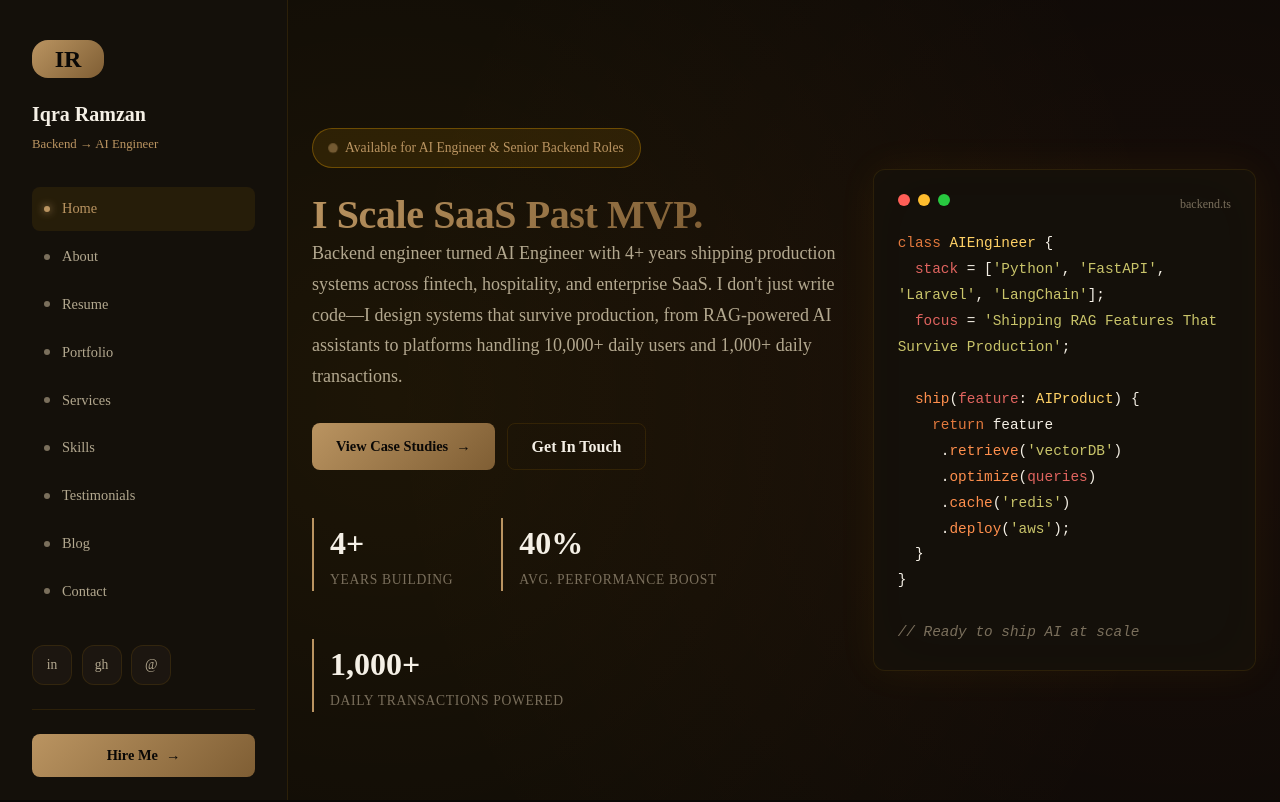
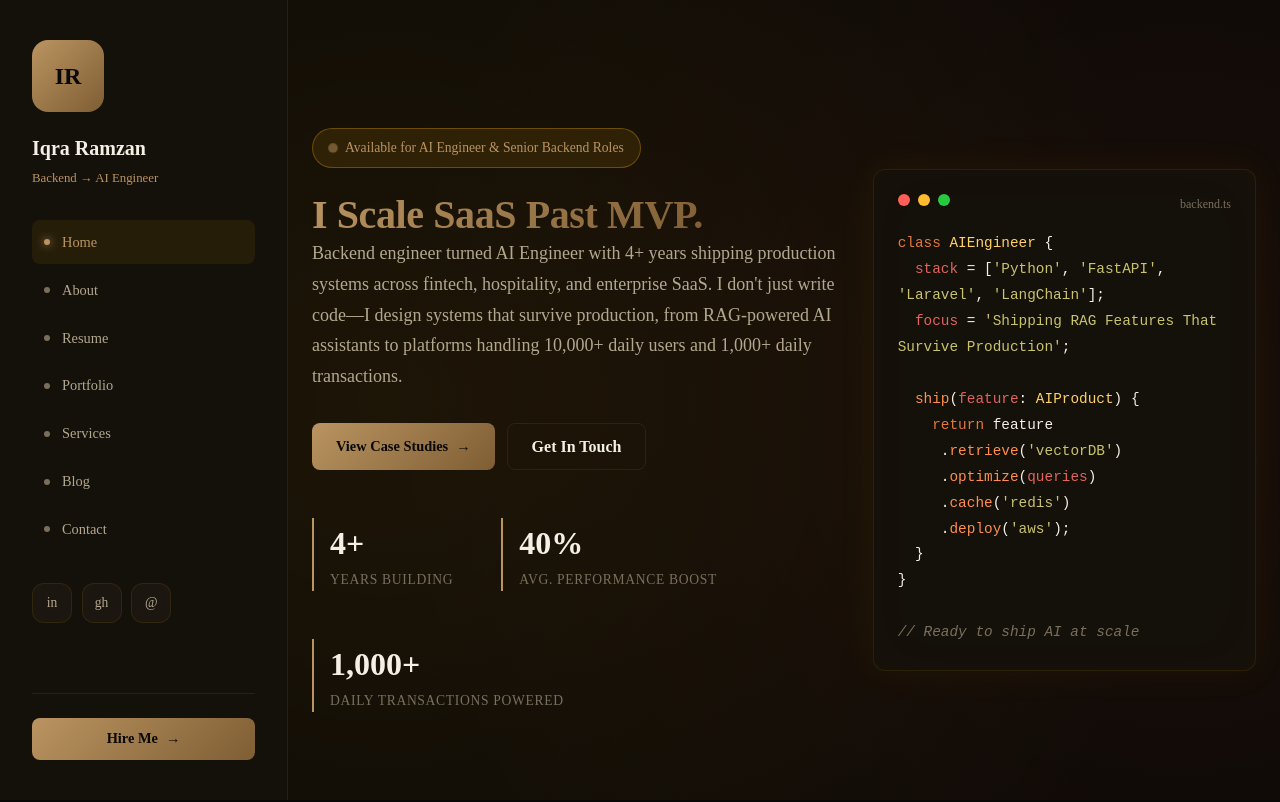
Before and after one commit to iqra-zb/portfolio, a Next.js app: page / in a window 1280 px wide. Shown: the top 802 px of the page. Built offline with nearby package versions, Linux system fonts and the light colour scheme.

Commit message:
navbar updated

```diff
--- a/components/Navbar.tsx
+++ b/components/Navbar.tsx
@@ -11,8 +11,8 @@ const NAV_LINKS = [
   { id: "resume", href: "/#resume", label: "Resume" },
   { id: "projects", href: "/#projects", label: "Portfolio" },
   { id: "services", href: "/#services", label: "Services" },
-  { id: "skills", href: "/#skills", label: "Skills" },
-  { id: "testimonials", href: "/#testimonials", label: "Testimonials" },
+  // { id: "skills", href: "/#skills", label: "Skills" },
+  // { id: "testimonials", href: "/#testimonials", label: "Testimonials" },
   { id: "blog", href: "/blog", label: "Blog" },
   { id: "contact", href: "/#contact", label: "Contact" },
 ];
```
